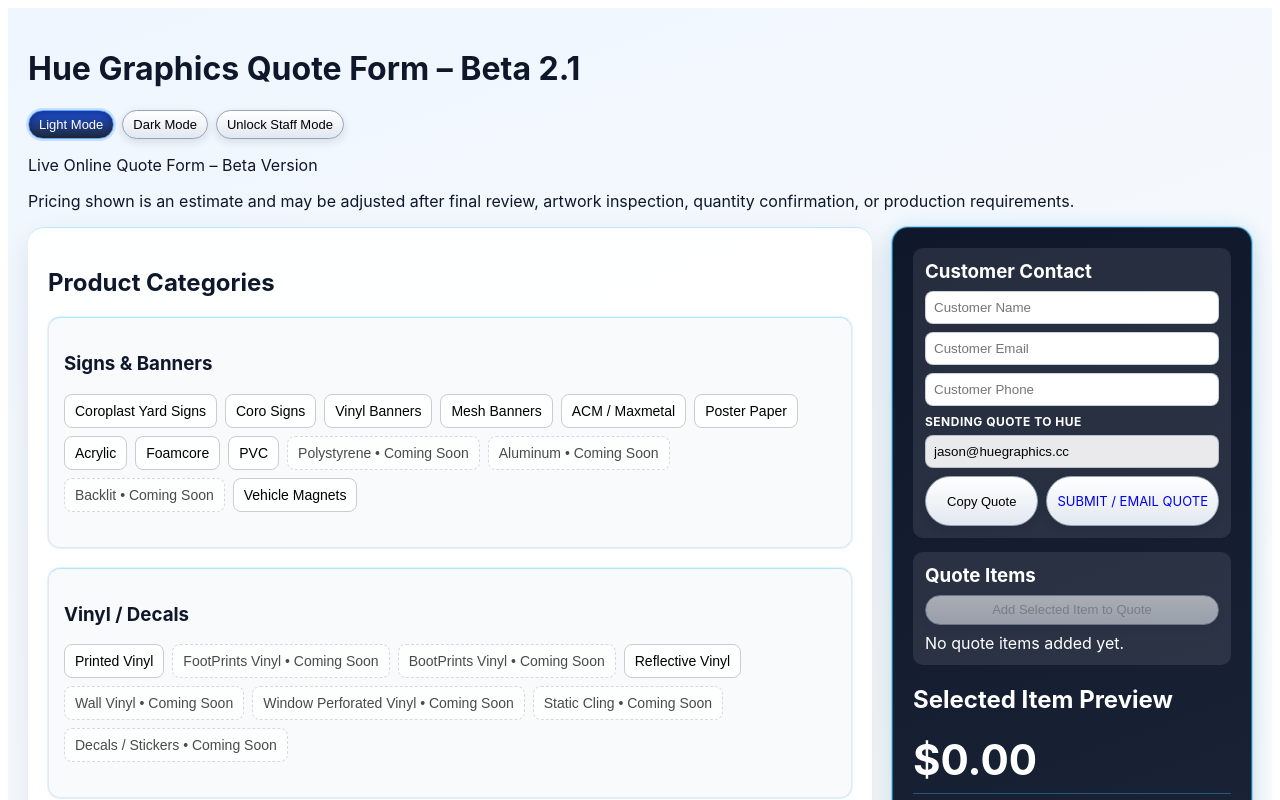
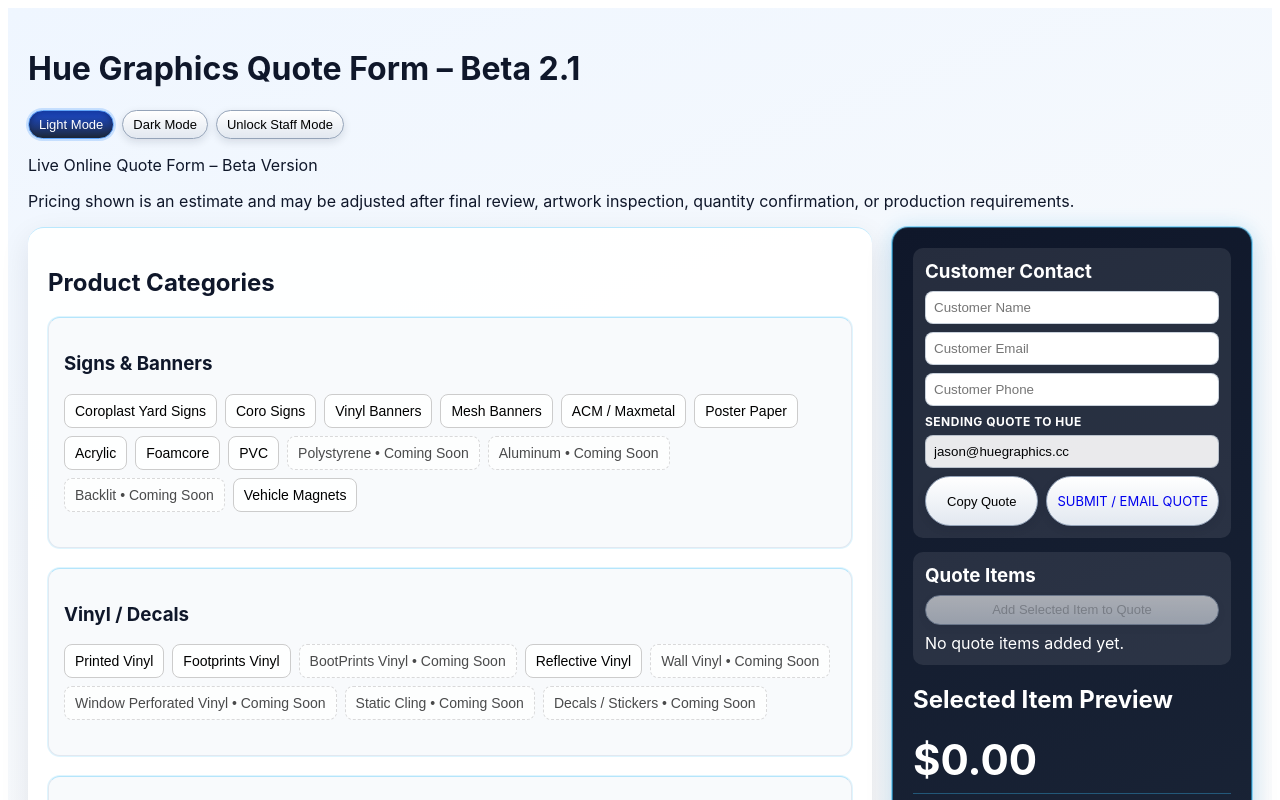
Before and after one commit to huegpx2008/hue-sign-pricing-app, a Next.js app: page / in a window 1280 px wide. Shown: the top 800 px of the page. Built offline with nearby package versions, Linux system fonts and the light colour scheme.

Commit message:
Add full Footprints Vinyl pricing and quote support

```diff
--- a/app/page.js
+++ b/app/page.js
@@ -223,6 +223,10 @@
       { label: "12x12", w: 12, h: 12 }, { label: "12x24", w: 24, h: 12 }, { label: "24x24", w: 24, h: 24 },
       { label: "24x36", w: 36, h: 24 }, { label: "24x48", w: 48, h: 24 }, { label: "48x96", w: 96, h: 48 },
     ],
+    footprints: [
+      { label: "12x12", w: 12, h: 12 }, { label: "12x24", w: 24, h: 12 }, { label: "24x24", w: 24, h: 24 },
+      { label: "24x36", w: 36, h: 24 }, { label: "24x48", w: 48, h: 24 }, { label: "48x96", w: 96, h: 48 },
+    ],
     reflective: [
       { label: "12x12", w: 12, h: 12 }, { label: "12x24", w: 24, h: 12 }, { label: "24x24", w: 24, h: 24 },
       { label: "24x36", w: 36, h: 24 }, { label: "24x48", w: 48, h: 24 }, { label: "48x96", w: 96, h: 48 },
@@ -322,6 +326,8 @@
         ? `${vinylOptions[vinylType].name} / ${vinylLaminate}`
         : activeProduct === "reflective"
         ? "Oralite 5600 Reflective Film"
+        : activeProduct === "footprints"
+        ? "Footprints Vinyl"
         : activeProduct === "banner"
         ? bannerOptions[bannerType].name
         : activeProduct === "meshBanner"
@@ -351,13 +357,13 @@
       activeProduct === "acm" ? `ACM Type: ${acmOptions[acmType].name}` : null,
       activeProduct === "acrylic" ? "Acrylic Type: Standard" : null,
       activeProduct === "coro" ? (coroDouble ? "Coro: Double-Sided" : "Coro: Single-Sided") : null,
-      (activeProduct === "vinyl" || activeProduct === "reflective") && vinylContour ? "Contour Cut" : null,
-      (activeProduct === "vinyl" || activeProduct === "reflective") && vinylRush ? "Rush Order" : null,
-      (activeProduct === "vinyl" || activeProduct === "reflective") && gangVinyl ? "Gang Vinyl Layout" : null,
-      (activeProduct === "vinyl" || activeProduct === "reflective") && vinylContour && gangVinyl
+      (["vinyl", "reflective", "footprints"].includes(activeProduct)) && vinylContour ? "Contour Cut" : null,
+      (["vinyl", "reflective", "footprints"].includes(activeProduct)) && vinylRush ? "Rush Order" : null,
+      (["vinyl", "reflective", "footprints"].includes(activeProduct)) && gangVinyl ? "Gang Vinyl Layout" : null,
+      (["vinyl", "reflective", "footprints"].includes(activeProduct)) && vinylContour && gangVinyl
         ? `Contour Padding: ${num(contourPadding, 0.5)}"`
         : null,
-      (activeProduct === "vinyl" || activeProduct === "reflective") && vinylContour && gangVinyl
+      (["vinyl", "reflective", "footprints"].includes(activeProduct)) && vinylContour && gangVinyl
         ? `Gang Waste: ${num(gangWastePercent, 0)}%`
         : null,
       activeProduct === "coro" ? `Flute Direction: ${coroFlute}` : null,
--- a/components/PricingSummary.js
+++ b/components/PricingSummary.js
@@ -258,7 +258,7 @@
         )}
 
         {!isDtf && !isScreenPrint && <ProductVisual product={activeProduct || product} comingSoon={!activeProduct} />}
-        {!isDtf && (activeProduct === "vinyl" || activeProduct === "reflective") && <VinylLayoutPreview calc={calc} />}
+        {!isDtf && (["vinyl", "reflective", "footprints"].includes(activeProduct)) && <VinylLayoutPreview calc={calc} />}
         {!isDtf && (activeProduct === "foamcore" || activeProduct === "pvc") && <SheetLayoutPreview calc={calc} />}
         {isDtf ? (
           <div style={{ marginTop: 16, padding: 16, borderRadius: 16, background: "rgba(255,255,255,0.08)", color: "#e5e7eb", fontSize: 14, lineHeight: 1.35 }}>
--- a/components/ProductOptions.js
+++ b/components/ProductOptions.js
@@ -118,9 +118,9 @@
 
   return (
     <>
-      {(activeProduct === "vinyl" || activeProduct === "reflective") && (
-        <Box title={activeProduct === "reflective" ? "Reflective Vinyl Options" : "Printed Vinyl Options"}>
-          {activeProduct === "vinyl" && (
+      {(["vinyl", "reflective", "footprints"].includes(activeProduct)) && (
+        <Box title={activeProduct === "reflective" ? "Reflective Vinyl Options" : activeProduct === "footprints" ? "Footprints Vinyl Options" : "Printed Vinyl Options"}>
+          {(activeProduct === "vinyl") && (
             <>
               <label>Vinyl Type</label>
               <select style={input} value={vinylType} onChange={(e) => setVinylType(e.target.value)}>
--- a/data/productConfig.js
+++ b/data/productConfig.js
@@ -31,7 +31,7 @@
   ] },
   { name: "Vinyl / Decals", items: [
     { id: "vinyl", label: "Printed Vinyl", calculator: "vinyl" },
-    { id: "footprints", label: "FootPrints Vinyl" }, { id: "bootprints", label: "BootPrints Vinyl" },
+    { id: "footprints", label: "Footprints Vinyl", calculator: "footprints" }, { id: "bootprints", label: "BootPrints Vinyl" },
     { id: "reflective", label: "Reflective Vinyl", calculator: "reflective" }, { id: "wallVinyl", label: "Wall Vinyl" },
     { id: "windowPerf", label: "Window Perforated Vinyl" }, { id: "staticCling", label: "Static Cling" },
     { id: "decals", label: "Decals / Stickers" },
--- a/hooks/usePricingCalculator.js
+++ b/hooks/usePricingCalculator.js
@@ -103,18 +103,19 @@
     const sqFtEach = sqInEach / 144;
     const totalSqFt = sqFtEach * q;
 
-    if (product === "vinyl" || product === "reflective") {
+    if (product === "vinyl" || product === "reflective" || product === "footprints") {
       const v = vinylOptions[vinylType];
       const isReflective = product === "reflective";
-      const materialName = isReflective ? "Oralite 5600 Reflective Film" : v.name;
-      const rateCost = isReflective ? 8 : v.cost;
-      const rateRetail = isReflective ? 8 : v.retail;
+      const isFootprints = product === "footprints";
+      const materialName = isReflective ? "Oralite 5600 Reflective Film" : isFootprints ? "Footprints Vinyl" : v.name;
+      const rateCost = isReflective ? 8 : isFootprints ? 2.5 : v.cost;
+      const rateRetail = isReflective ? 8 : isFootprints ? 0 : v.retail;
       const vinylSqFt = getVinylBillableSqFt(w, h, q, gangVinyl, vinylContour, num(contourPadding, 0.5), num(gangWastePercent, 0), 52);
       const materialCost = vinylSqFt.totalBillable * rateCost;
       const shipping = vinylSqFt.totalBillable >= 1000 ? 199 : 10;
       const directCost = materialCost + shipping;
       const marginCostBase = materialCost;
-      let shopPrice = vinylSqFt.totalBillable * rateRetail;
+      let shopPrice = isFootprints ? 0 : vinylSqFt.totalBillable * rateRetail;
       let costMarginPrice = marginCostBase / (1 - m);
       if (vinylContour) {
         shopPrice *= 1.1;
@@ -125,9 +126,9 @@
         costMarginPrice *= 2;
       }
       costMarginPrice += shipping;
-      const basePrice = Math.max(shopPrice, costMarginPrice);
+      const basePrice = isFootprints ? costMarginPrice : Math.max(shopPrice, costMarginPrice);
       const retail = (basePrice + fees) * mult;
-      return { label: isReflective ? "Reflective Vinyl" : "Printed Vinyl", retail, each: retail / q, cost: directCost, profit: retail - directCost, margin: retail ? ((retail - directCost) / retail) * 100 : 0, totalSqFt: vinylSqFt.totalBillable, actualTotalSqFt: vinylSqFt.actualEach * q, actualSqFtEach: vinylSqFt.actualEach, effectiveSqFtEach: vinylSqFt.effectiveEach, billableSqFtEach: vinylSqFt.billableEach, billingMode: vinylSqFt.mode, layoutWidth: vinylSqFt.layoutWidth, layoutHeight: vinylSqFt.layoutHeight, rawBillableSqFt: vinylSqFt.rawBillable, piecesAcross: vinylSqFt.piecesAcross, rows: vinylSqFt.rows, pieceW: vinylSqFt.pieceW, pieceH: vinylSqFt.pieceH, rotated: vinylSqFt.rotated, normalSqFt: vinylSqFt.normalSqFt, rotatedSqFt: vinylSqFt.rotatedSqFt, materialCost, shipping, shopPrice, costMarginPrice, basePrice, materialName };
+      return { label: isReflective ? "Reflective Vinyl" : isFootprints ? "Footprints Vinyl" : "Printed Vinyl", retail, each: retail / q, cost: directCost, profit: retail - directCost, margin: retail ? ((retail - directCost) / retail) * 100 : 0, totalSqFt: vinylSqFt.totalBillable, actualTotalSqFt: vinylSqFt.actualEach * q, actualSqFtEach: vinylSqFt.actualEach, effectiveSqFtEach: vinylSqFt.effectiveEach, billableSqFtEach: vinylSqFt.billableEach, billingMode: vinylSqFt.mode, layoutWidth: vinylSqFt.layoutWidth, layoutHeight: vinylSqFt.layoutHeight, rawBillableSqFt: vinylSqFt.rawBillable, piecesAcross: vinylSqFt.piecesAcross, rows: vinylSqFt.rows, pieceW: vinylSqFt.pieceW, pieceH: vinylSqFt.pieceH, rotated: vinylSqFt.rotated, normalSqFt: vinylSqFt.normalSqFt, rotatedSqFt: vinylSqFt.rotatedSqFt, materialCost, shipping, shopPrice, costMarginPrice, basePrice, materialName, rollWidth: 52 };
     }
 
     if (product === "poster") {
--- a/utils/categoryTheme.js
+++ b/utils/categoryTheme.js
@@ -33,6 +33,7 @@
   pvc: themes.rigid,
   vinyl: themes.vinyl,
   reflective: themes.vinyl,
+  footprints: { ...themes.vinyl, key: "footprints", accent: "#2dd4bf", accentSoft: "rgba(45,212,191,0.32)", accentGlow: "rgba(45,212,191,0.26)", divider: "rgba(45,212,191,0.35)", summaryBorder: "rgba(45,212,191,0.58)", mobileTint: "rgba(45,212,191,0.16)" },
   decals: themes.vinyl,
   poster: themes.paper,
   vehicleMagnets: themes.magnets,
```
